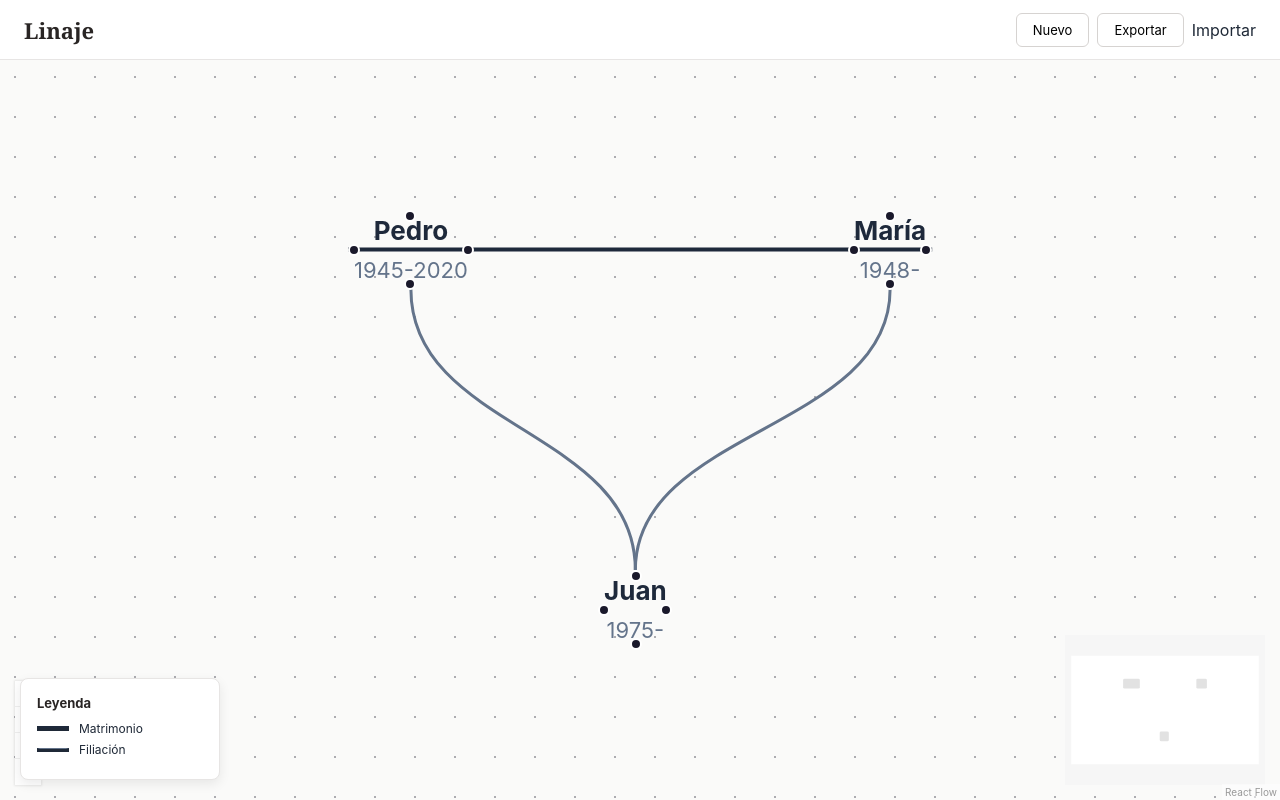
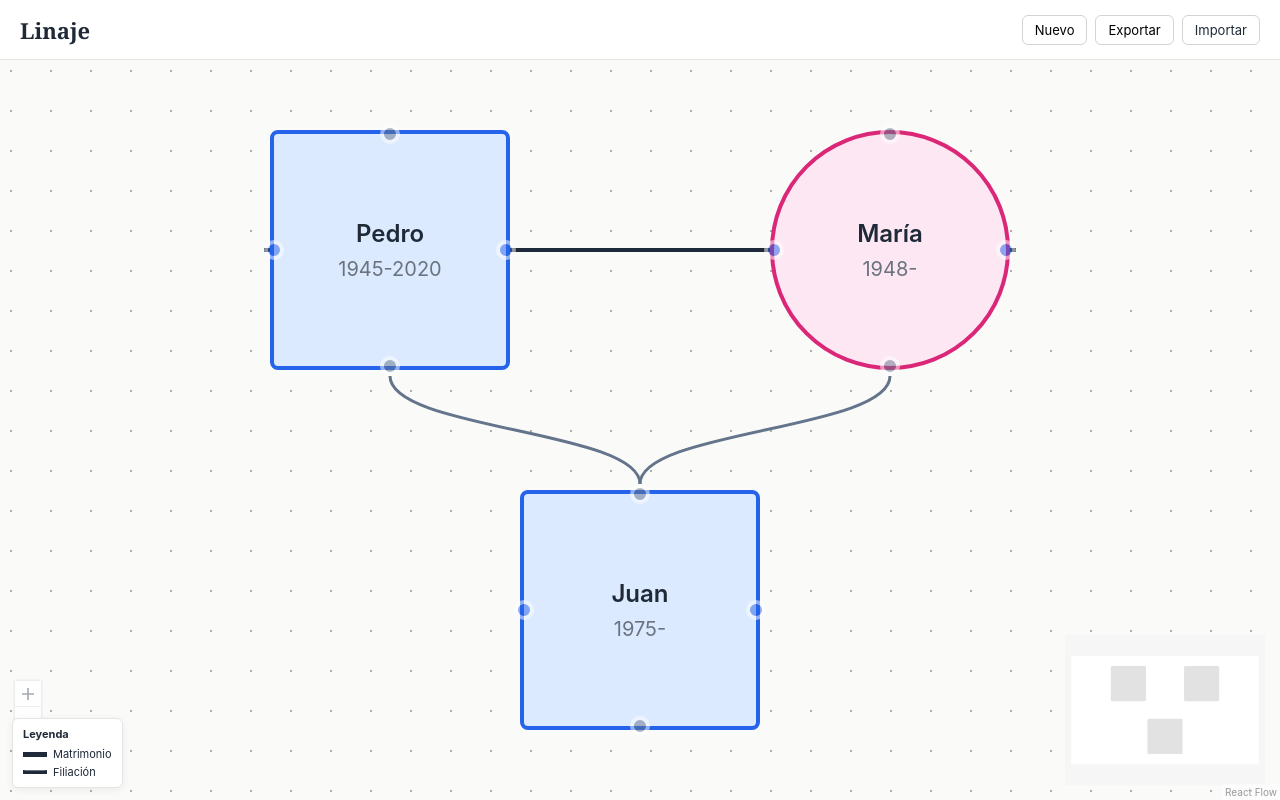
Before and after one commit to psjesusluis-coder/applinajez, a React (Vite) app in the folder Linaje/: page / in a window 1280 px wide. Built offline with nearby package versions, Linux system fonts and the light colour scheme.

Commit message:
Update App.css

```diff
--- a/Linaje/src/App.css
+++ b/Linaje/src/App.css
@@ -1,210 +1,94 @@
 * { box-sizing: border-box; }
-
-body {
-  margin: 0;
-  font-family: -apple-system, BlinkMacSystemFont, 'Segoe UI', Roboto, sans-serif;
-  color: #1f2937;
-  background: #fafaf9;
-}
+body { margin: 0; font-family: -apple-system, BlinkMacSystemFont, 'Segoe UI', Roboto, sans-serif; color: #1f2937; }
 
 .app { height: 100vh; display: flex; flex-direction: column; }
 
-/* --- Barra Superior --- */
-.topbar {
-  height: 60px;
-  display: flex;
-  align-items: center;
-  gap: 16px;
-  padding: 0 24px;
-  background: #fff;
-  border-bottom: 1px solid #e7e5e4;
-}
-.topbar h1 { font-family: Georgia, serif; font-size: 22px; margin: 0; color: #292524; }
-.toolbar { margin-left: auto; display: flex; align-items: center; gap: 8px; }
+/* Topbar */
+.topbar { height: 60px; display: flex; align-items: center; gap: 16px; padding: 0 20px; background: #fff; border-bottom: 1px solid #e7e5e4; }
+.topbar h1 { font-family: Georgia, serif; font-size: 22px; margin: 0; }
+.toolbar { margin-left: auto; display: flex; gap: 8px; }
+.toolbar button, .toolbar label { font: inherit; font-size: 13px; padding: 6px 12px; border-radius: 6px; border: 1px solid #d6d3d1; background: #fff; cursor: pointer; }
+.toolbar button:hover, .toolbar label:hover { background: #f5f5f4; }
+.import-btn input { display: none; }
 
-.toolbar button {
-  font: inherit;
-  font-size: 13px;
-  padding: 8px 16px;
-  border-radius: 6px;
-  border: 1px solid #d6d3d1;
-  background: #fff;
-  cursor: pointer;
-  transition: all 0.2s;
-}
-.toolbar button:hover { background: #f5f5f4; }
-.toolbar button.primary { background: #2563eb; color: #fff; border-color: #2563eb; font-weight: 600; }
-.toolbar button.primary:hover { background: #1d4ed8; }
-
-/* --- Layout Principal --- */
 .body { flex: 1; display: flex; min-height: 0; }
 .canvas { position: relative; flex: 1; background: #fafaf9; }
 
-/* --- NODOS DE PERSONA (DIMENSIONES EXACTAS 160x160) --- */
-.person-node {
-  width: 160px !important;
-  height: 160px !important;
-  padding: 12px;
+/* NODOS UNIFORMES (120x120) */
+.person {
+  width: 120px !important;
+  height: 120px !important;
+  padding: 8px;
+  text-align: center;
   background: #fff;
-  border: 2px solid #cbd5e1;
+  font-size: 12px;
+  border: 2px solid;
   display: flex;
   flex-direction: column;
   justify-content: center;
   align-items: center;
-  text-align: center;
-  font-size: 12px;
-  transition: all 0.2s ease;
   position: relative;
 }
-
-/* Hombre: Cuadrado con bordes suaves */
-.person-node.male {
-  border-radius: 8px;
-  border-color: #3b82f6;
-  background: linear-gradient(135deg, #eff6ff 0%, #dbeafe 100%);
-}
-
-/* Mujer: Círculo perfecto, MISMAS dimensiones externas */
-.person-node.female {
-  border-radius: 50%;
-  border-color: #db2777;
-  background: linear-gradient(135deg, #fdf2f8 0%, #fce7f3 100%);
-}
-
-.person-node.selected {
-  box-shadow: 0 0 0 4px rgba(37, 99, 235, 0.3);
-  z-index: 10;
-}
-
-.person-node.deceased { opacity: 0.75; }
-.person-node.deceased::after {
-  content: '';
-  position: absolute;
-  top: 50%; left: -10%; right: -10%;
-  height: 2px;
-  background: #1e293b;
-  transform: rotate(-25deg);
-  pointer-events: none;
-}
+.person--m { border-color: #2563eb; background: #dbeafe; border-radius: 4px; }
+.person--f { border-color: #db2777; background: #fce7f3; border-radius: 50%; }
+.person.is-selected { box-shadow: 0 0 0 3px rgba(37, 99, 235, 0.35); z-index: 10; }
+.person.is-deceased { opacity: 0.6; }
+.person.is-deceased::after { content: ''; position: absolute; top: 50%; left: -10%; right: -10%; height: 2px; background: #1f2937; transform: rotate(-25deg); pointer-events: none; }
 
 .person-content { display: flex; flex-direction: column; align-items: center; gap: 4px; pointer-events: none; }
-.person-name { font-weight: 700; font-size: 13px; color: #1e293b; line-height: 1.2; max-width: 100%; overflow: hidden; text-overflow: ellipsis; }
-.person-year { font-size: 11px; color: #64748b; }
+.person-name { font-weight: 600; font-size: 12px; line-height: 1.2; word-break: break-word; }
+.person-year { font-size: 10px; color: #6b7280; }
 
-/* Handles (Puntos de Conexión) */
-.node-handle {
-  width: 10px !important;
-  height: 10px !important;
-  background: #2563eb !important;
-  border: 2px solid #fff !important;
-  opacity: 0;
-  transition: opacity 0.2s;
+/* HANDLES */
+.handle { width: 10px !important; height: 10px !important; opacity: 0.5; border: 2px solid #fff !important; }
+.handle-vinculo { background: #2563eb !important; }
+.handle-filiacion { background: #64748b !important; }
+.person:hover .handle, .person.is-selected .handle { opacity: 1; }
+
+/* BOTONES FLOTANTES (Integrados en el nodo) */
+.float-btn {
+  position: absolute;
+  z-index: 20;
+  font-size: 10px;
+  padding: 4px 8px;
+  border-radius: 999px;
+  border: 1px solid #2563eb;
+  background: #fff;
+  color: #2563eb;
+  cursor: pointer;
+  white-space: nowrap;
+  box-shadow: 0 2px 4px rgba(0,0,0,0.1);
+  pointer-events: auto;
 }
-.person-node:hover .node-handle, .person-node.selected .node-handle { opacity: 1; }
+.float-btn:hover { background: #2563eb; color: #fff; }
+.float-top { top: -35px; left: 50%; transform: translateX(-50%); }
+.float-bottom { bottom: -35px; left: 50%; transform: translateX(-50%); }
+.float-right { right: -100px; top: 50%; transform: translateY(-50%); }
+.float-left { left: -100px; top: 50%; transform: translateY(-50%); }
 
-/* --- Leyenda --- */
-.legend {
-  position: absolute;
-  bottom: 20px;
-  left: 20px;
-  background: #fff;
-  padding: 16px;
-  border-radius: 8px;
-  border: 1px solid #e7e5e4;
-  box-shadow: 0 4px 12px rgba(0, 0, 0, 0.08);
-  font-size: 12px;
-  z-index: 5;
-  min-width: 200px;
-}
-.legend strong { display: block; margin-bottom: 10px; color: #292524; font-size: 13px; }
-.legend-row { display: flex; align-items: center; gap: 10px; margin: 6px 0; }
-.swatch { width: 32px; height: 0; display: inline-block; border-top-style: solid; flex-shrink: 0; }
+/* LEYENDA DINÁMICA */
+.legend { position: absolute; bottom: 12px; left: 12px; z-index: 5; background: #fff; padding: 8px 10px; border-radius: 6px; border: 1px solid #e7e5e4; box-shadow: 0 2px 8px rgba(0,0,0,0.06); font-size: 11px; display: flex; flex-direction: column; gap: 4px; max-width: 180px; }
+.legend strong { font-size: 11px; margin-bottom: 2px; }
+.legend-row { display: flex; align-items: center; gap: 6px; }
+.swatch { width: 24px; height: 0; display: inline-block; border-top-style: solid; flex-shrink: 0; }
 
-/* --- PANEL LATERAL DE EDICIÓN (Restaurado) --- */
-.editor {
-  width: 320px;
-  background: #fff;
-  border-left: 1px solid #e7e5e4;
-  padding: 20px;
-  display: flex;
-  flex-direction: column;
-  gap: 16px;
-  overflow-y: auto;
-  box-shadow: -4px 0 12px rgba(0, 0, 0, 0.05);
-}
-.editor-head { display: flex; justify-content: space-between; align-items: center; padding-bottom: 12px; border-bottom: 1px solid #e7e5e4; }
-.editor-head strong { font-size: 16px; color: #292524; }
+/* EDITOR LATERAL */
+.editor { width: 280px; background: #fff; border-left: 1px solid #e7e5e4; padding: 16px; display: flex; flex-direction: column; gap: 12px; overflow-y: auto; }
+.editor-head { display: flex; justify-content: space-between; align-items: center; }
+.editor label { display: flex; flex-direction: column; gap: 4px; font-size: 12px; color: #57534e; }
+.editor input, .editor select { font: inherit; padding: 8px; border: 1px solid #d6d3d1; border-radius: 6px; color: #1f2937; }
+.checkbox-label { flex-direction: row !important; align-items: center; gap: 8px; }
+.section-title { font-size: 11px; font-weight: 700; color: #78716c; text-transform: uppercase; margin-top: 8px; padding-top: 12px; border-top: 1px solid #e7e5e4; }
+.rel-list { display: flex; flex-direction: column; gap: 6px; max-height: 200px; overflow-y: auto; }
+.rel-item { display: flex; justify-content: space-between; align-items: center; padding: 6px 8px; background: #f8fafc; border-radius: 6px; font-size: 11px; border: 1px solid #e2e8f0; }
+.rel-item .ghost.small { padding: 2px 6px; font-size: 12px; }
+.primary.full { width: 100%; background: #2563eb; color: #fff; border-color: #2563eb; font-weight: 600; padding: 8px; border-radius: 6px; cursor: pointer; }
+.primary.full:disabled { opacity: 0.5; cursor: not-allowed; }
+.danger { margin-top: auto; padding: 8px; border: 1px solid #fca5a5; background: #fff; color: #b91c1c; border-radius: 6px; cursor: pointer; }
+.danger:hover { background: #fef2f2; }
+.ghost { background: transparent; border: none; cursor: pointer; color: #57534e; }
 
-.editor label { display: flex; flex-direction: column; gap: 6px; font-size: 12px; font-weight: 600; color: #57534e; }
-.editor input, .editor select {
-  padding: 10px 12px;
-  border: 1px solid #d6d3d1;
-  border-radius: 6px;
-  font-size: 13px;
-  color: #1f2937;
-  background: #fff;
-}
-.editor input:focus, .editor select:focus { outline: none; border-color: #2563eb; }
-
-.checkbox-label { flex-direction: row !important; align-items: center; gap: 8px; cursor: pointer; }
-.checkbox-label input { width: 16px; height: 16px; cursor: pointer; }
-
-.section-title {
-  font-size: 12px;
-  font-weight: 700;
-  color: #78716c;
-  text-transform: uppercase;
-  letter-spacing: 0.05em;
-  margin-top: 8px;
-  padding-top: 12px;
-  border-top: 1px solid #e7e5e4;
-}
-
-.rel-list { display: flex; flex-direction: column; gap: 8px; max-height: 200px; overflow-y: auto; }
-.rel-item {
-  display: flex;
-  justify-content: space-between;
-  align-items: center;
-  padding: 8px 12px;
-  background: #f8fafc;
-  border-radius: 6px;
-  font-size: 12px;
-  color: #475569;
-  border: 1px solid #e2e8f0;
-}
-.rel-item .ghost.small { padding: 4px; font-size: 14px; }
-.rel-item .ghost.small:hover { background: #fee2e2; color: #dc2626; }
-
-.hint { font-size: 12px; color: #78716c; margin: 0; padding: 12px; background: #f8fafc; border-radius: 6px; text-align: center; }
-
-.primary.full { width: 100%; margin-top: 4px; font-weight: 600; }
-.primary.full:disabled { opacity: 0.5; cursor: not-allowed; }
-
-.danger {
-  margin-top: auto;
-  padding: 10px;
-  border: 1px solid #fca5a5;
-  background: #fff;
-  color: #b91c1c;
-  border-radius: 6px;
-  cursor: pointer;
-  font-weight: 600;
-  transition: all 0.2s;
-}
-.danger:hover { background: #fef2f2; }
-
-.ghost { background: transparent; border: none; cursor: pointer; color: #78716c; font-size: 18px; padding: 4px 8px; }
-.ghost:hover { background: #f5f5f4; color: #292524; }
-
-/* --- Responsive --- */
-@media (max-width: 768px) {
-  .editor {
-    position: absolute;
-    right: 0; top: 0; bottom: 0;
-    width: 100%;
-    max-width: 300px;
-    box-shadow: -4px 0 20px rgba(0, 0, 0, 0.1);
-    z-index: 20;
-  }
+@media (max-width: 720px) {
+  .editor { position: absolute; right: 0; bottom: 0; left: 0; width: auto; max-height: 50%; border-left: none; border-top: 1px solid #e7e5e4; }
   .legend { display: none; }
 }
```
